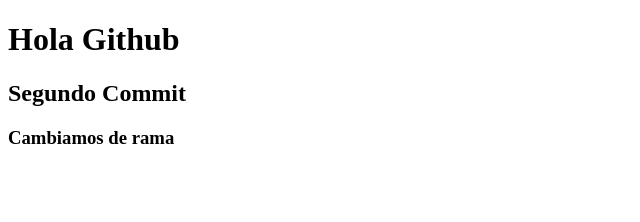
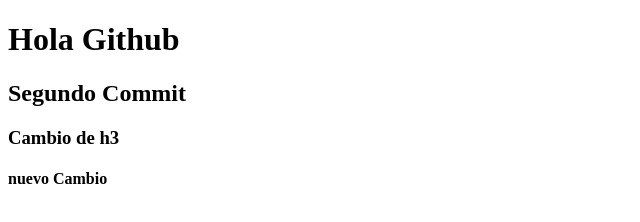
Before and after one commit to dbaconsky/repo-prueba, a plain HTML site: page index.html in a window 1280 px wide. Shown: the whole page, without its empty margins (0-640 px from the left). Drawn offline with Linux system fonts and the light colour scheme.

Commit message:
nuevo cambio

```diff
--- a/index.html
+++ b/index.html
@@ -10,6 +10,8 @@
 <body>
     <h1>Hola Github</h1>
     <h2>Segundo Commit</h2>
-    <h3>Cambiamos de rama</h3>
+    <h3>Cambio de h3</h3>
+    <h4>nuevo Cambio</h4>
+
 </body>
 </html>
```
